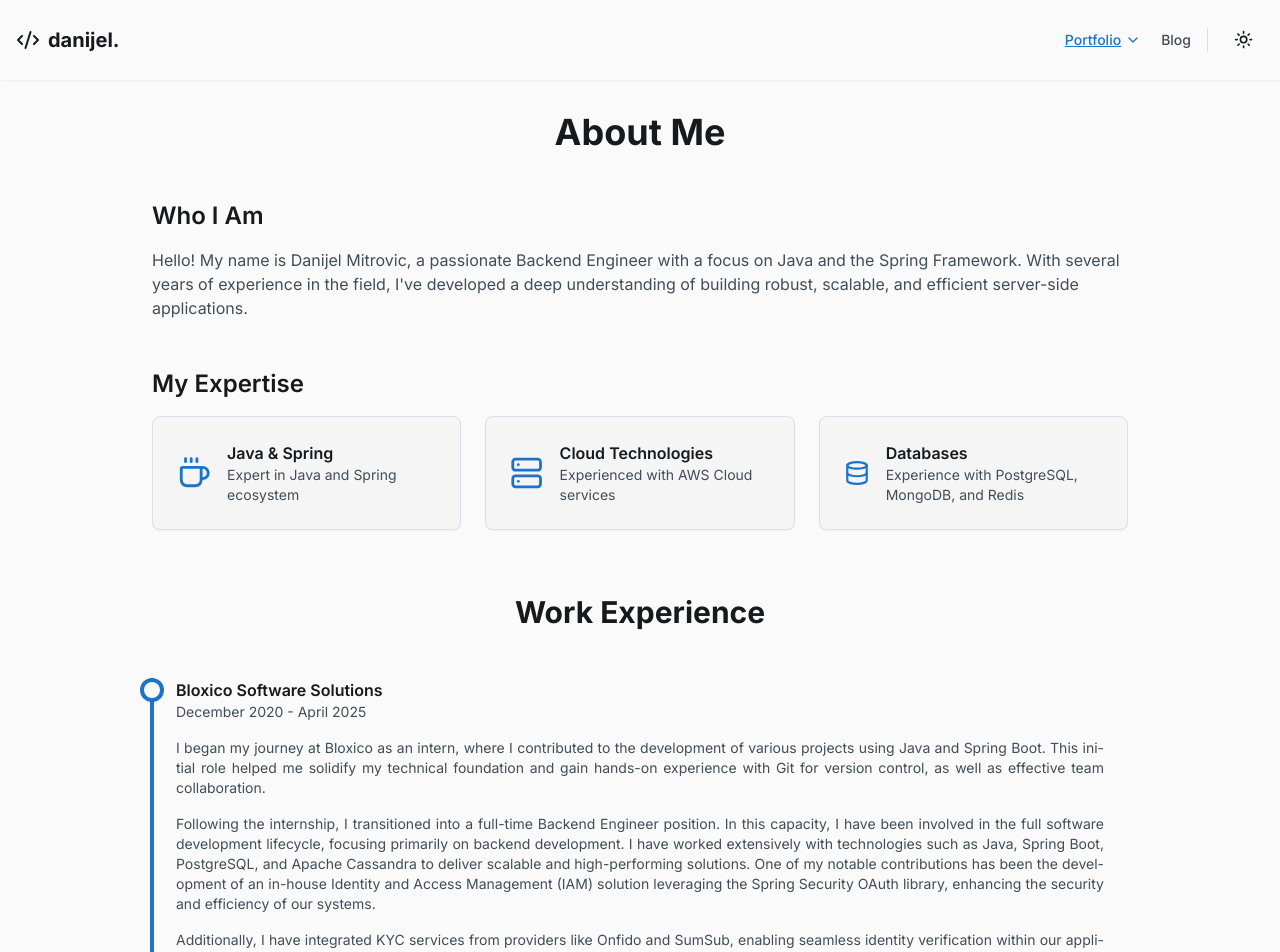
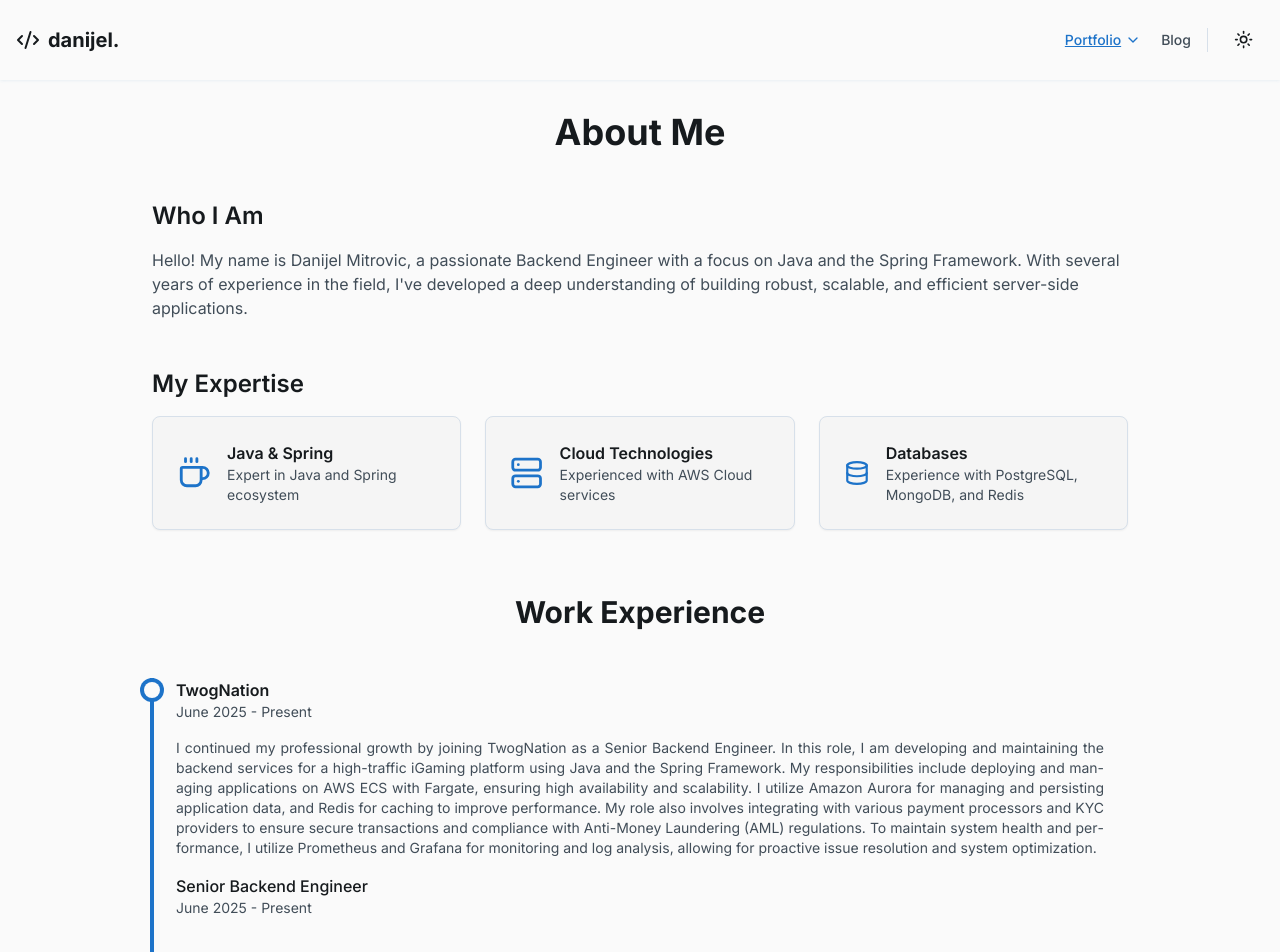
Before and after one commit to rodjenihm/danijelmitrovic.com, a Next.js app: page /portfolio in a window 1280 px wide. Shown: the top 952 px of the page. Built offline with nearby package versions, Linux system fonts and the light colour scheme.

Commit message:
Add new work experience

```diff
--- a/app/portfolio/page.tsx
+++ b/app/portfolio/page.tsx
@@ -112,6 +112,52 @@ function WorkExperience() {
         <div className="relative">
           {/* Vertical line */}
           <div className="absolute transform -translate-x-1/2 w-1 h-full bg-primary" />
+
+          <div className="mb-10 flex justify-between items-start w-full last:mb-0">
+            {/* Timeline node */}
+            <div className="absolute transform -translate-x-1/2 translate-y-0 w-6 h-6 rounded-full bg-primary flex items-center justify-center">
+              <div className="w-4 h-4 rounded-full bg-background" />
+            </div>
+            <Card className="bg-transparent border-none shadow-none">
+              <CardContent className="px-6 bg-transparent border-none">
+                <div className="flex items-center space-x-4 mb-4">
+                  <div>
+                    <h3 className="font-semibold">TwogNation</h3>
+                    <p className="text-sm text-muted-foreground">
+                      June 2025 - Present
+                    </p>
+                  </div>
+                </div>
+                <div className="space-y-4 text-sm text-muted-foreground">
+                  <p className="text-justify hyphens-auto">
+                    I continued my professional growth by joining TwogNation as
+                    a Senior Backend Engineer. In this role, I am developing and
+                    maintaining the backend services for a high-traffic iGaming
+                    platform using Java and the Spring Framework. My
+                    responsibilities include deploying and managing applications
+                    on AWS ECS with Fargate, ensuring high availability and
+                    scalability. I utilize Amazon Aurora for managing and
+                    persisting application data, and Redis for caching to
+                    improve performance. My role also involves integrating with
+                    various payment processors and KYC providers to ensure
+                    secure transactions and compliance with Anti-Money
+                    Laundering (AML) regulations. To maintain system health and
+                    performance, I utilize Prometheus and Grafana for monitoring
+                    and log analysis, allowing for proactive issue resolution
+                    and system optimization.
+                  </p>
+                </div>
+                <div className="space-y-2 mt-4">
+                  <div>
+                    <h4 className="font-medium">Senior Backend Engineer</h4>
+                    <p className="text-sm text-muted-foreground">
+                      June 2025 - Present
+                    </p>
+                  </div>
+                </div>
+              </CardContent>
+            </Card>
+          </div>
 
           <div className="mb-10 flex justify-between items-start w-full last:mb-0">
             {/* Timeline node */}
--- a/package.json
+++ b/package.json
@@ -3,7 +3,7 @@
   "version": "0.1.0",
   "private": true,
   "scripts": {
-    "dev": "next dev --turbopack",
+    "dev": "next dev",
     "build": "next build",
     "start": "next start",
     "lint": "next lint"
```
